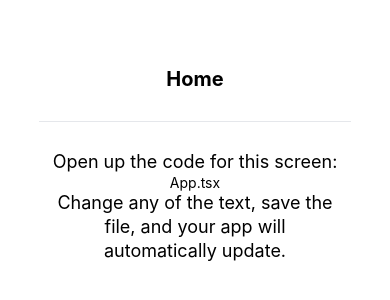
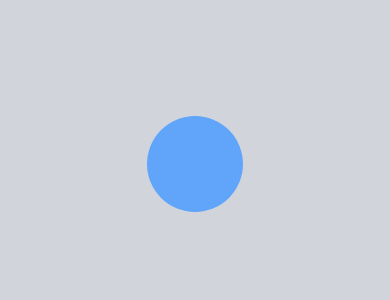
Before and after one commit to Ell1ott/OneTap, a React Native app: screen / in a window 390 px wide. Shown: the part 258-558 px from the top of the page. Built offline with nearby package versions, Linux system fonts and the light colour scheme.

Commit message:
Feat: add HomeScreen with button

```diff
--- a/App.tsx
+++ b/App.tsx
@@ -1,4 +1,5 @@
-import { ScreenContent } from 'components/ScreenContent';
+import * as React from 'react';
+import { HomeScreen } from './components/HomeScreen';
 import { StatusBar } from 'expo-status-bar';
 
 import './global.css';
@@ -6,7 +7,7 @@ import './global.css';
 export default function App() {
   return (
     <>
-      <ScreenContent title="Home" path="App.tsx"></ScreenContent>
+      <HomeScreen />
       <StatusBar style="auto" />
     </>
   );
--- /dev/null
+++ b/components/HomeScreen.tsx
@@ -0,0 +1,22 @@
+import * as React from 'react';
+import { useState } from 'react';
+import { View, Pressable } from 'react-native';
+
+export const HomeScreen: React.FC = () => {
+  const [pressed, setPressed] = useState<boolean>(false);
+
+  const handlePress = () => {
+    // You can add more functionality here later
+  };
+
+  return (
+    <View className="flex-1 bg-gray-300 items-center justify-center">
+      <Pressable
+        onPress={handlePress}
+        className={`w-24 h-24 rounded-full items-center justify-center ${
+          pressed ? 'bg-blue-500' : 'bg-blue-400'
+        }`}
+      />
+    </View>
+  );
+};
```
Also changed, not shown: 1 other file (tests, documents, lock files or other folders).
